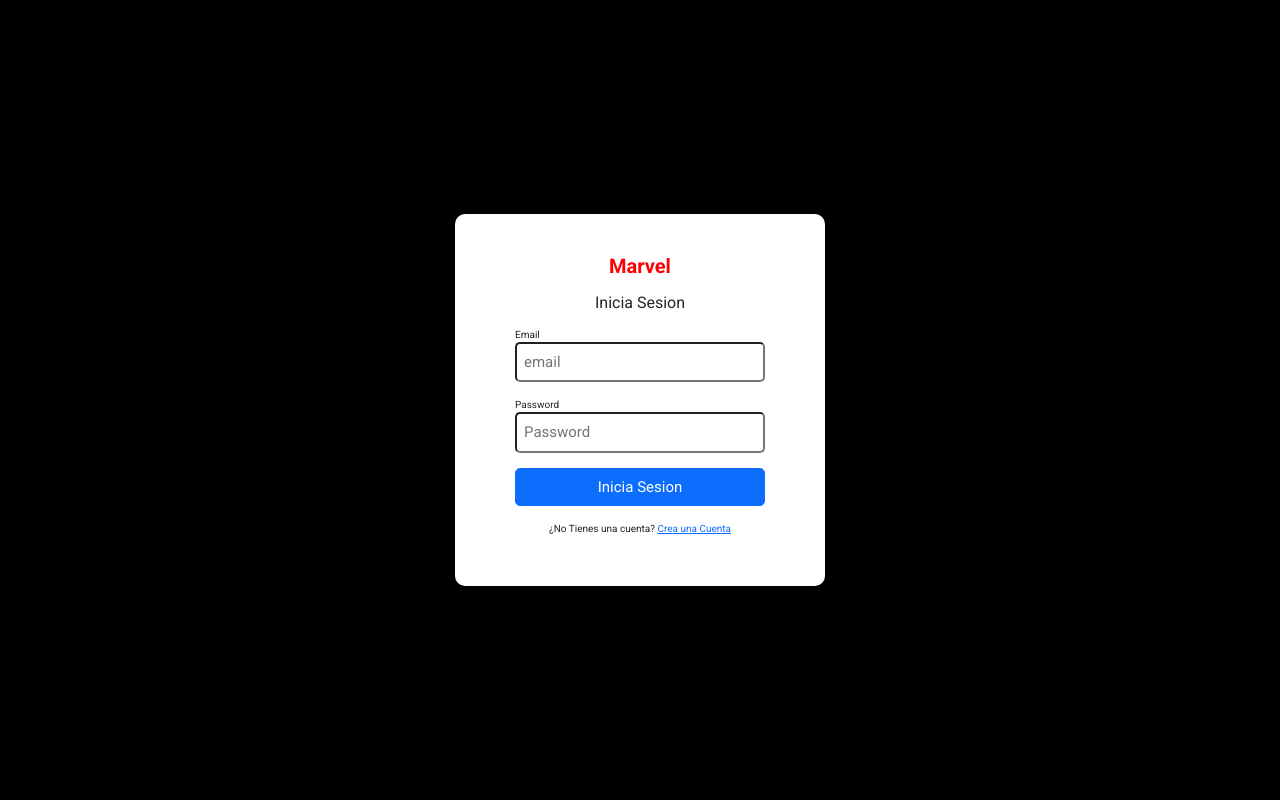
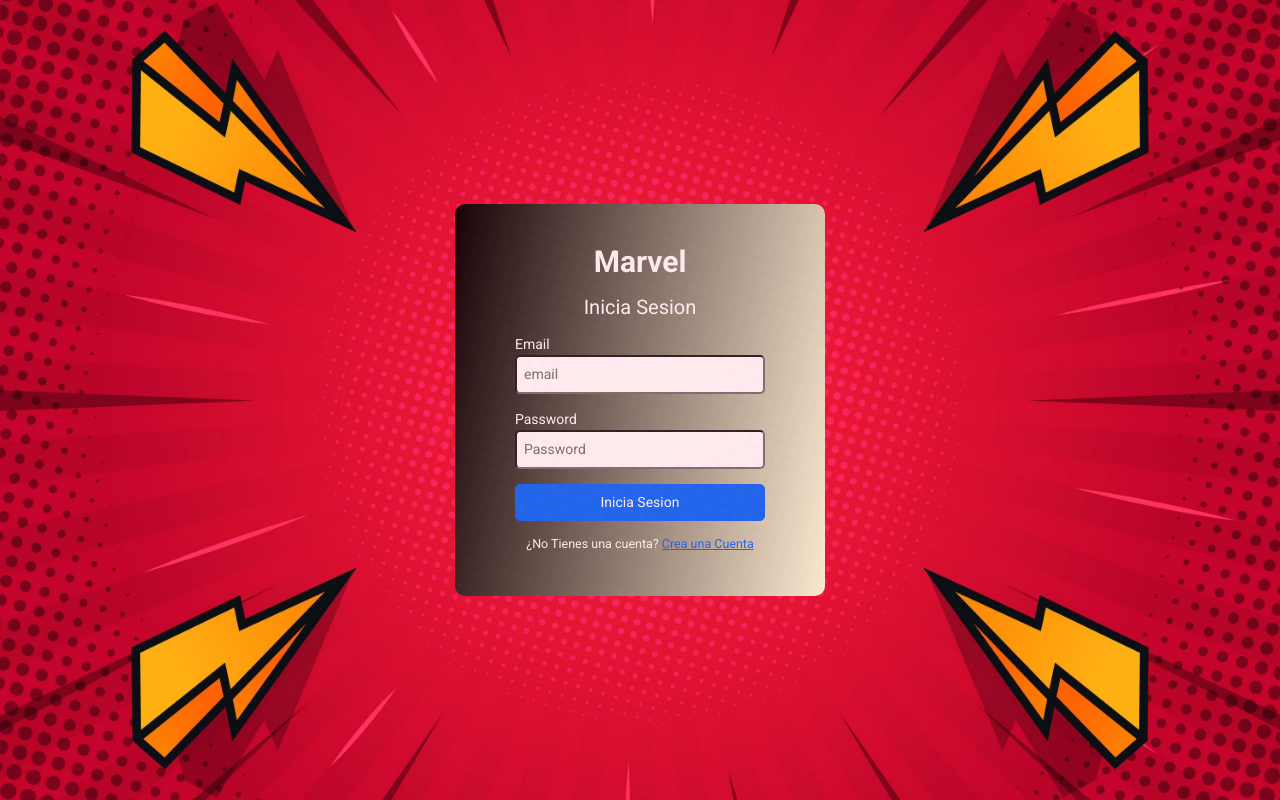
Before and after one commit to josebernal12/marvel-project, a React (Vite) app: page / in a window 1280 px wide. Built offline with nearby package versions, Linux system fonts and the light colour scheme.

Commit message:
login chaged and register changed

```diff
--- a/src/components/auth/Login.jsx
+++ b/src/components/auth/Login.jsx
@@ -21,17 +21,17 @@
     <form onSubmit={onSubmit}>
 
         <div className="form-grid">
-            <label>Email</label>
+            <label className="text-white">Email</label>
         <input placeholder="email" type="email" name='email' value={email} onChange={onInputChange} />
         </div>
         <div className="form-grid">
-            <label>Password</label>
+            <label className="text-white">Password</label>
         <input placeholder="Password" type="password" name='password' value={password} onChange={onInputChange} />
         </div>
 
 
         <input className="btn btn-primary"  value='Inicia Sesion' type='submit'/>
-        <p>¿No Tienes una cuenta? <Link to='/register'>Crea una Cuenta</Link></p>
+        <h5 className="text-white">¿No Tienes una cuenta? <Link to='/register'>Crea una Cuenta</Link></h5>
     </form>
 
   </div>
--- a/src/components/auth/Register.jsx
+++ b/src/components/auth/Register.jsx
@@ -22,21 +22,21 @@
     <form onSubmit={onSubmit}>
 
         <div className="form-grid">
-            <label>Name</label>
+            <label className="text-white">Name</label>
         <input placeholder="name" type="text" name='name' value={name} onChange={onInputChange} />
         </div>
         <div className="form-grid">
-            <label>Email</label>
+            <label className="text-white">Email</label>
         <input placeholder="email" type="email" name='email' value={email} onChange={onInputChange} />
         </div>
         <div className="form-grid">
-            <label>Password</label>
+            <label className="text-white">Password</label>
         <input placeholder="Password" type="password" name='password' value={password} onChange={onInputChange}/>
         </div>
 
 
         <input className="btn btn-primary"  value='Crear Cuenta' type='submit'/>
-        <p>¿Tienes una cuenta? <Link to='/'>Inicia Sesion</Link></p>
+        <h5 className="text-white">¿Tienes una cuenta? <Link to='/'>Inicia Sesion</Link></h5>
     </form>
 
   </div>
--- a/src/index.css
+++ b/src/index.css
@@ -13,7 +13,9 @@
 }
 
 .bg-layout {
-  background-color: black;
+  background-image: url(../public/img/red.jpg);
+  background-size: cover;
+ background-position: center;
 
 }
 
@@ -29,7 +31,10 @@
 
 }
 .formWrapper{
-  background-color: white;
+  background-image: linear-gradient(100deg, #010000, #ffffe0);
+  opacity: 0.9;
+
+  background-size: cover;
   padding: 4rem 6rem;
   border-radius: 1rem;
   display: flex;
@@ -50,18 +55,22 @@
   border-radius: 5px;
   padding: 7px;
   width: 25rem;
-  font-size: 1.5rem;
+  font-size: 1.4rem;
 
 
 }
+.formWrapper label{
+    font-size: 1.4rem;
+}
 .formWrapper h1{
-  color: red;
-font-size: 2rem;
+  color: white;
+font-size: 3rem;
 font-weight: bold;
 
 }
 .formWrapper h4{
-  font-size: 1.6rem;
+  color: white;
+  font-size: 2rem;
 
   }
 .form-grid{
```
Also changed, not shown: public/img/red.jpg (added), 1 other file (tests, documents, lock files or other folders).
